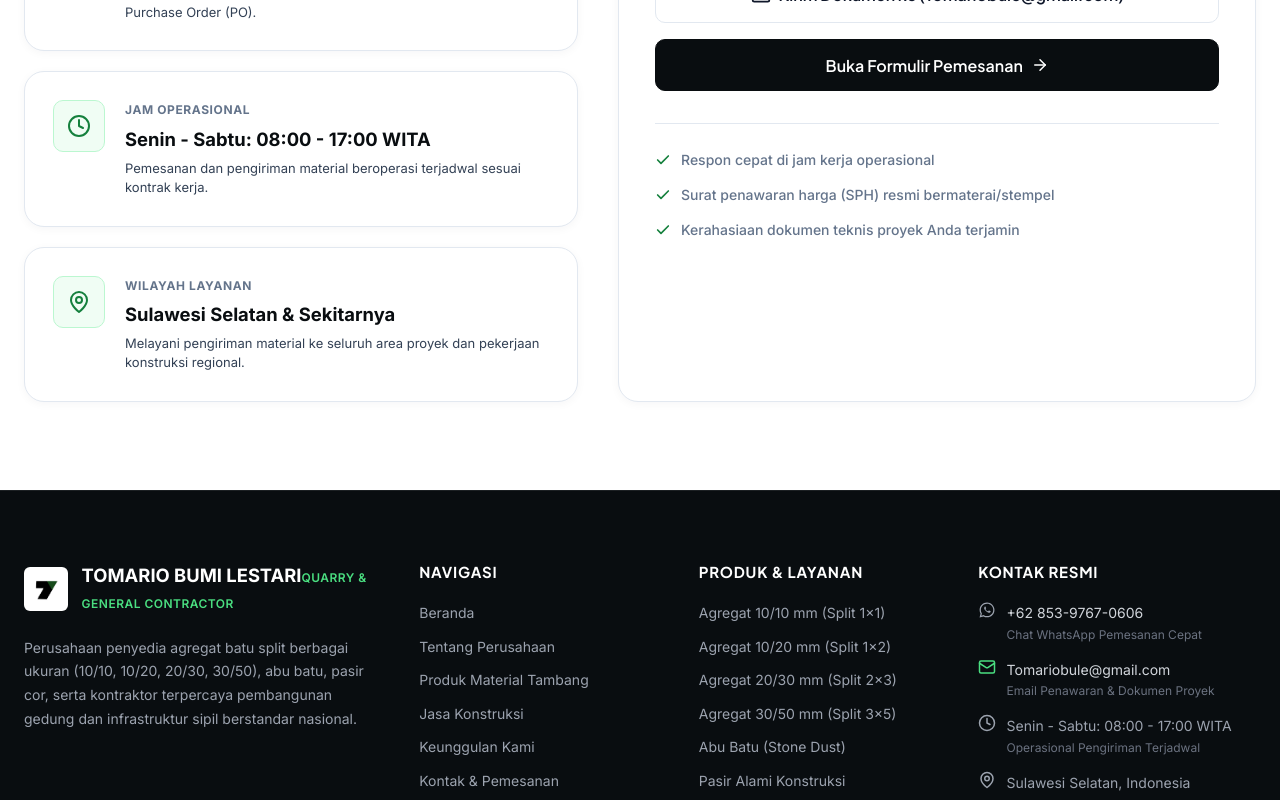
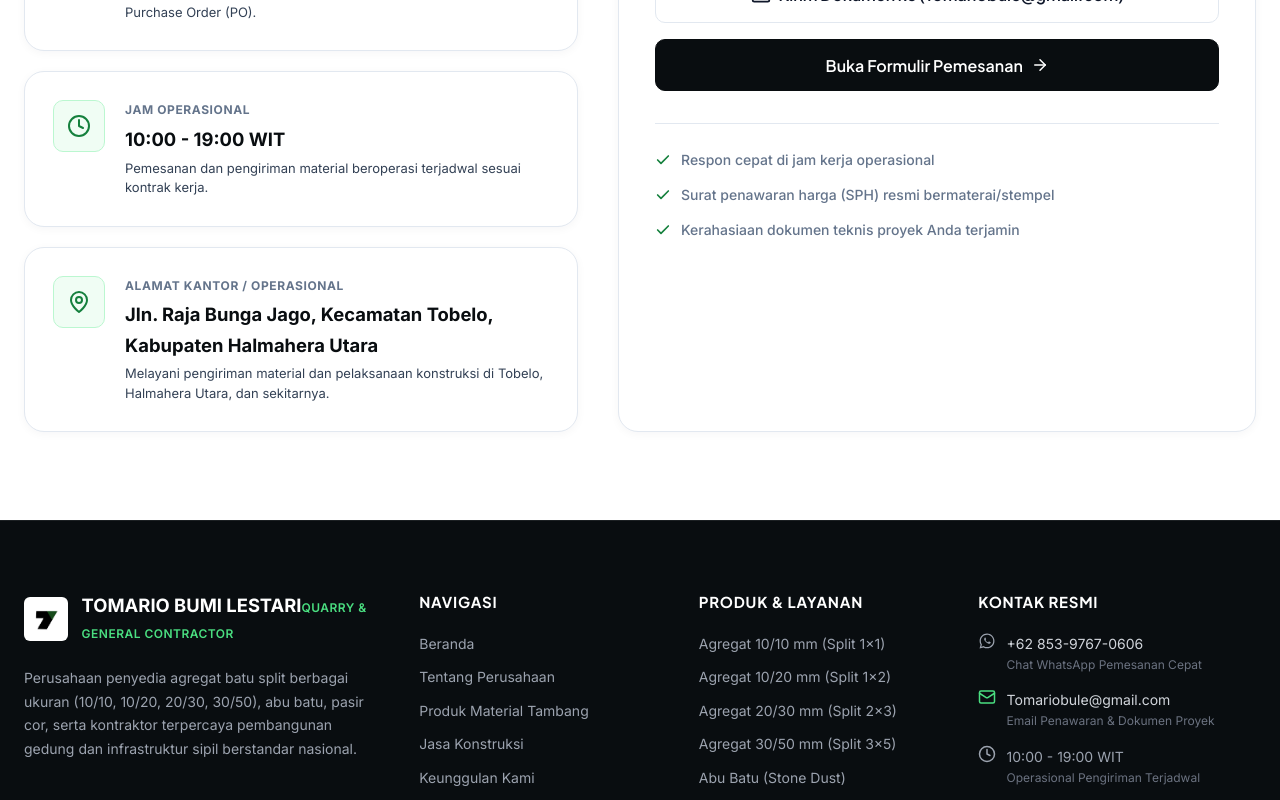
Before and after one commit to dimss19/TomarioBumiLestari, a Next.js app: page / in a window 1280 px wide. Shown: the part 7520-8320 px from the top of the page. Built offline with nearby package versions, Linux system fonts and the light colour scheme.

Commit message:
update: official address to Tobelo Halmahera Utara and operational hours to 10:00 - 19:00 WIT

```diff
--- a/src/components/Contact.tsx
+++ b/src/components/Contact.tsx
@@ -105,10 +105,10 @@
                 <IconMapPin size={24} color="#15803d" />
               </div>
               <div className={styles.contactCardContent}>
-                <span className={styles.contactCardLabel}>Wilayah Layanan</span>
-                <span className={styles.contactCardValue}>Sulawesi Selatan &amp; Sekitarnya</span>
+                <span className={styles.contactCardLabel}>Alamat Kantor / Operasional</span>
+                <span className={styles.contactCardValue}>{COMPANY_INFO.address}</span>
                 <span className={styles.contactCardNote}>
-                  Melayani pengiriman material ke seluruh area proyek dan pekerjaan konstruksi regional.
+                  Melayani pengiriman material dan pelaksanaan konstruksi di Tobelo, Halmahera Utara, dan sekitarnya.
                 </span>
               </div>
             </div>
--- a/src/components/OrderModal.tsx
+++ b/src/components/OrderModal.tsx
@@ -190,7 +190,7 @@
               id="modal-location"
               type="text"
               className={styles.formInput}
-              placeholder="Contoh: Makassar / Gowa / Maros / Sekitarnya"
+              placeholder="Contoh: Tobelo / Halmahera Utara / Sekitarnya"
               value={projectLocation}
               onChange={(e) => setProjectLocation(e.target.value)}
             />
--- a/src/data/companyData.ts
+++ b/src/data/companyData.ts
@@ -30,8 +30,8 @@
   phoneDisplay: "+62 853-9767-0606",
   phoneRaw: "6285397670606",
   email: "Tomariobule@gmail.com",
-  address: "Sulawesi Selatan, Indonesia",
-  operationalHours: "Senin - Sabtu: 08:00 - 17:00 WITA",
+  address: "Jln. Raja Bunga Jago, Kecamatan Tobelo, Kabupaten Halmahera Utara",
+  operationalHours: "10:00 - 19:00 WIT",
   whatsappDirectUrl: "https://wa.me/6285397670606",
   heroSubtitle:
     "Produsen dan pemasok material batu agregat berkualitas standar SNI, abu batu, pasir cor alam, serta mitra kontraktor berpengalaman untuk proyek bangunan gedung komersial dan infrastruktur teknik sipil.",
```
Also changed, not shown: 1 other file (tests, documents, lock files or other folders).
